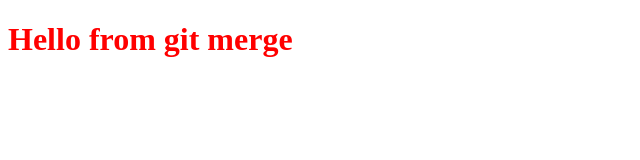
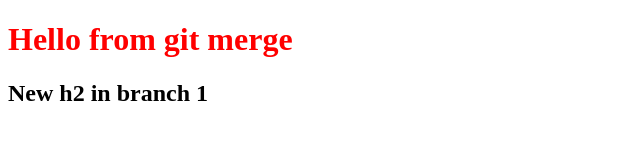
Before and after one commit to Thapsamit/gittutscomd, a plain HTML site: page index.html in a window 1280 px wide. Shown: the whole page, without its empty margins (0-640 px from the left). Drawn offline with Linux system fonts and the light colour scheme.

Commit message:
copied form branch1

```diff
--- a/index.html
+++ b/index.html
@@ -9,6 +9,7 @@
 </head>
 <body>
     <h1>Hello from git merge</h1>
+    <h2>New h2 in branch 1</h2>
     <script src="index.js"></script>
 </body>
 </html>
```
